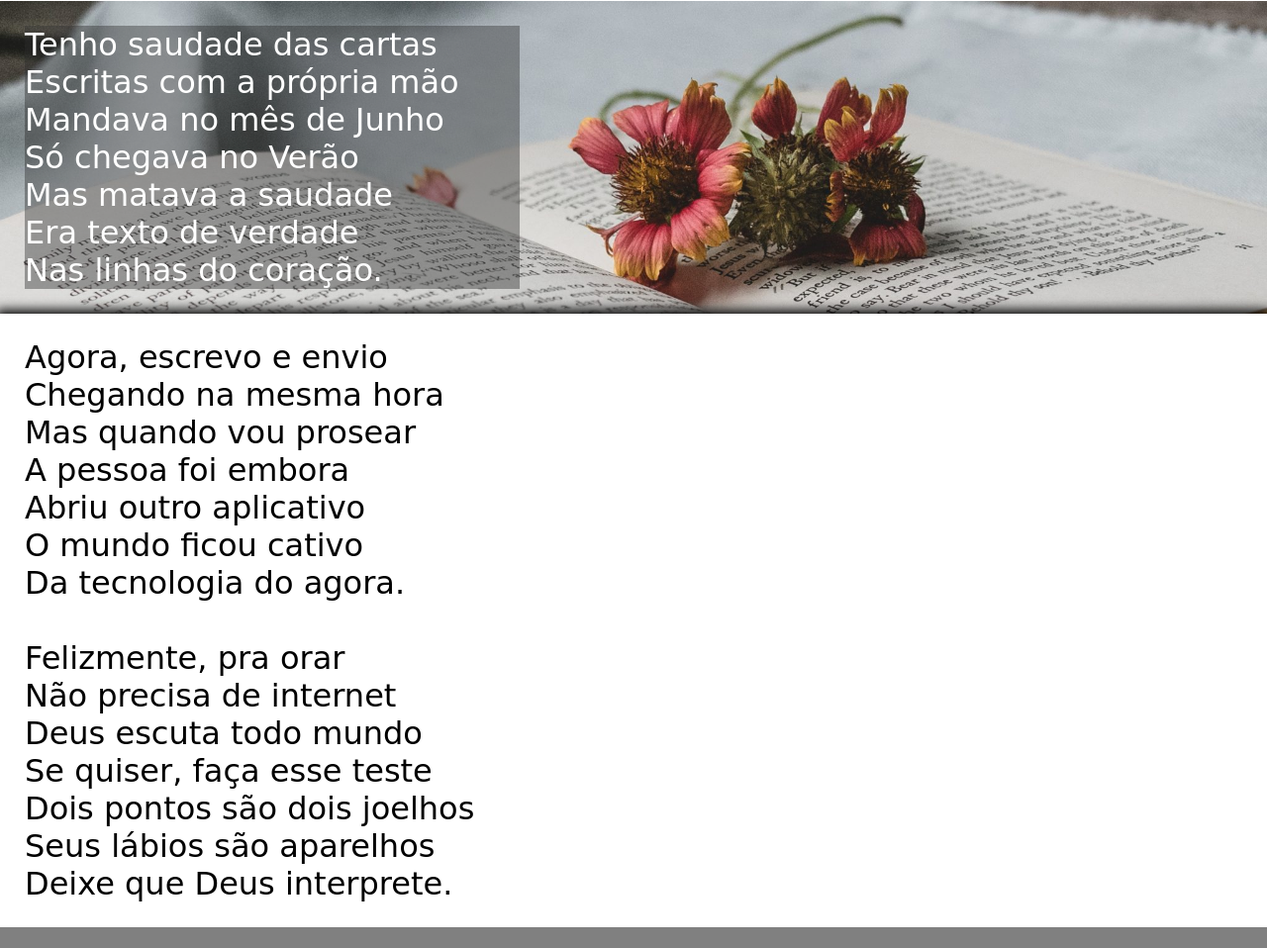
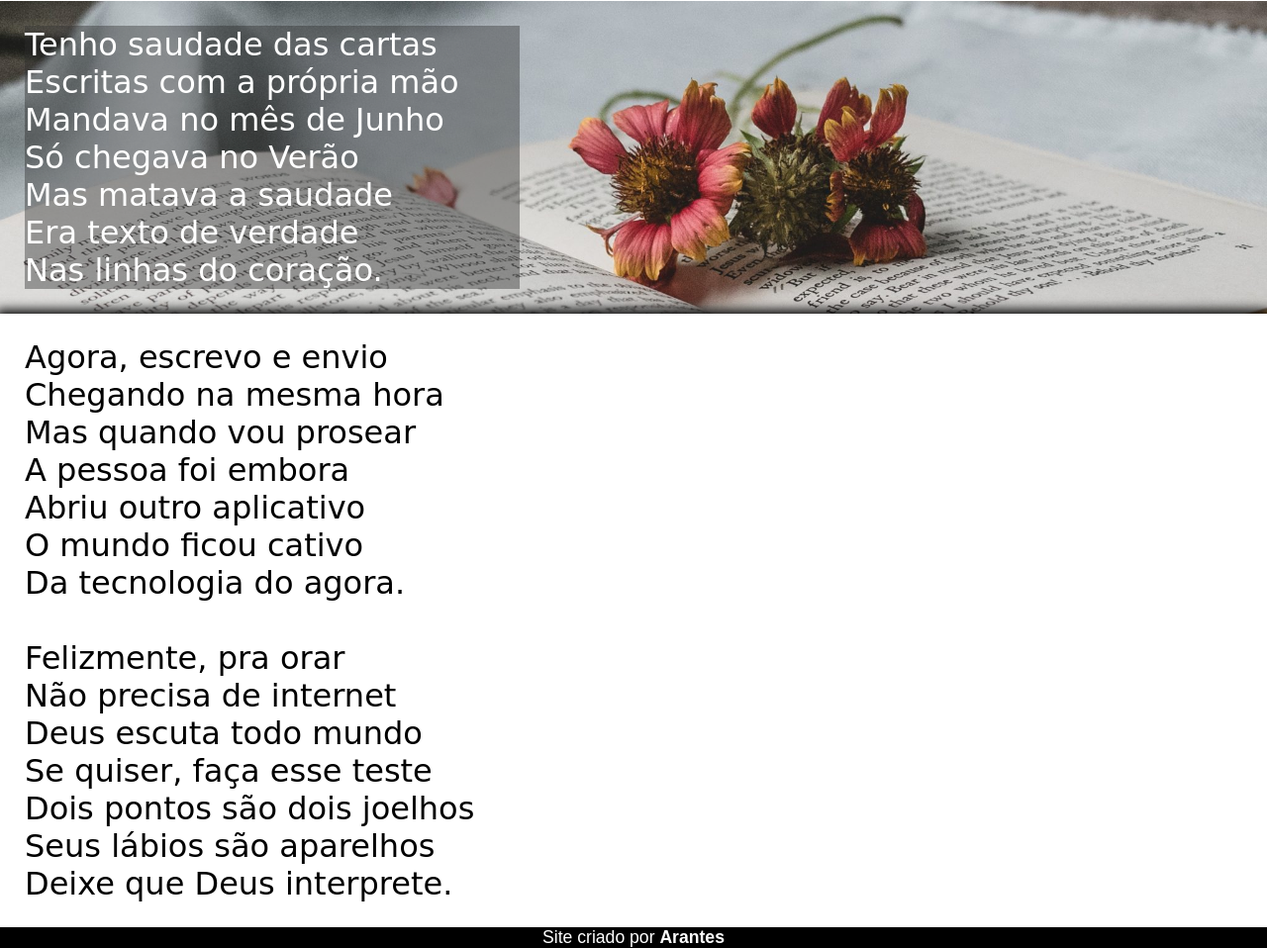
Before and after one commit to JoaoMarcio1712/projeto-cordel, a plain HTML site: page cordel/index.html in a window 1280 px wide. Shown: the part 1356-2314 px from the top of the page at 99% size. Before the commit the page ends 2293 px from the top, so only its background shows below. Drawn offline with Linux system fonts and the light colour scheme.

Commit message:
coloquei o footer

```diff
--- a/cordel/index.html
+++ b/cordel/index.html
@@ -130,5 +130,6 @@
         </p>
 
     </section>
+    <footer><p>Site criado por <strong>Arantes</strong></p></footer>
 </body>
 </html>
--- a/cordel/style.css
+++ b/cordel/style.css
@@ -25,6 +25,14 @@ section{
     padding: 25px;
     font-size: 2em;
 
+}
+
+footer{
+    font-family: sans-serif;
+    color: white;
+    background-color: black;
+    text-align: center;
+    font-size: 1.1em;
 }
 
 a{
```
